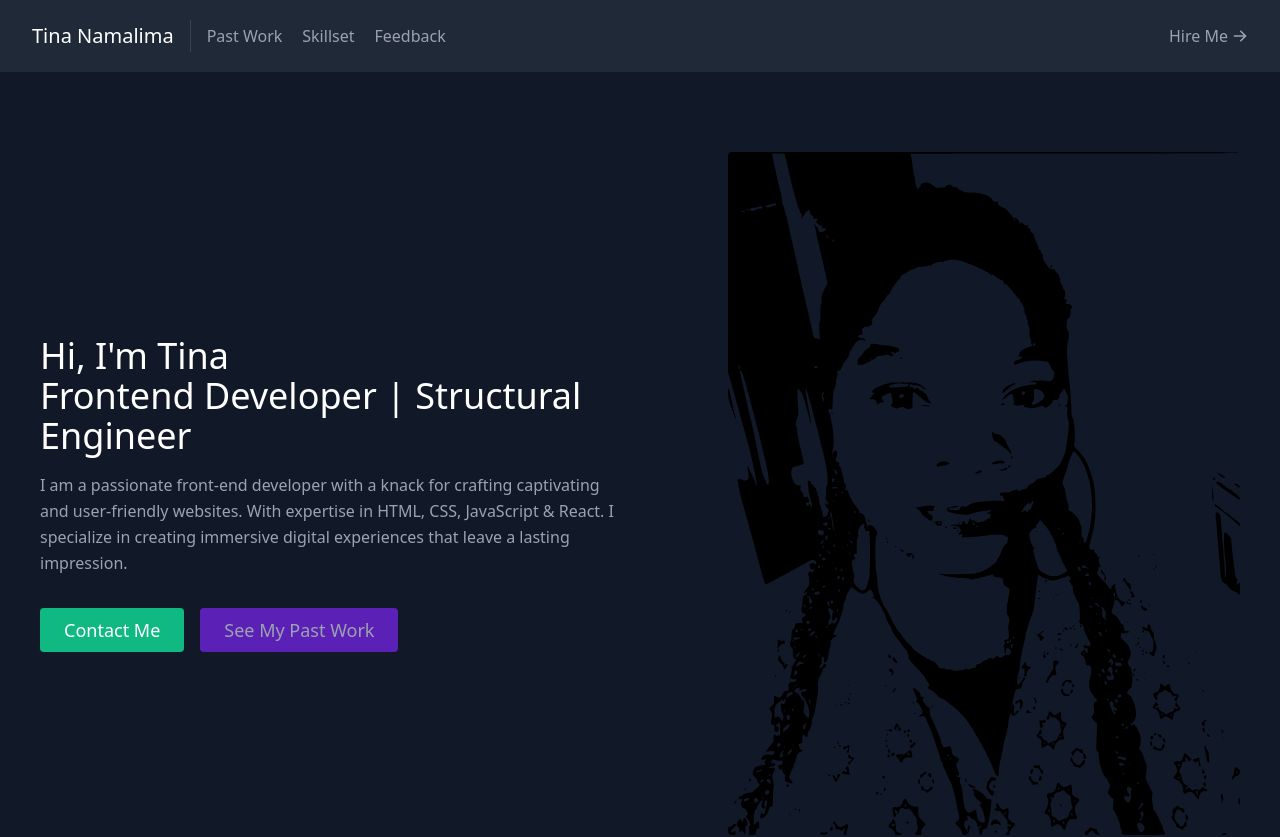
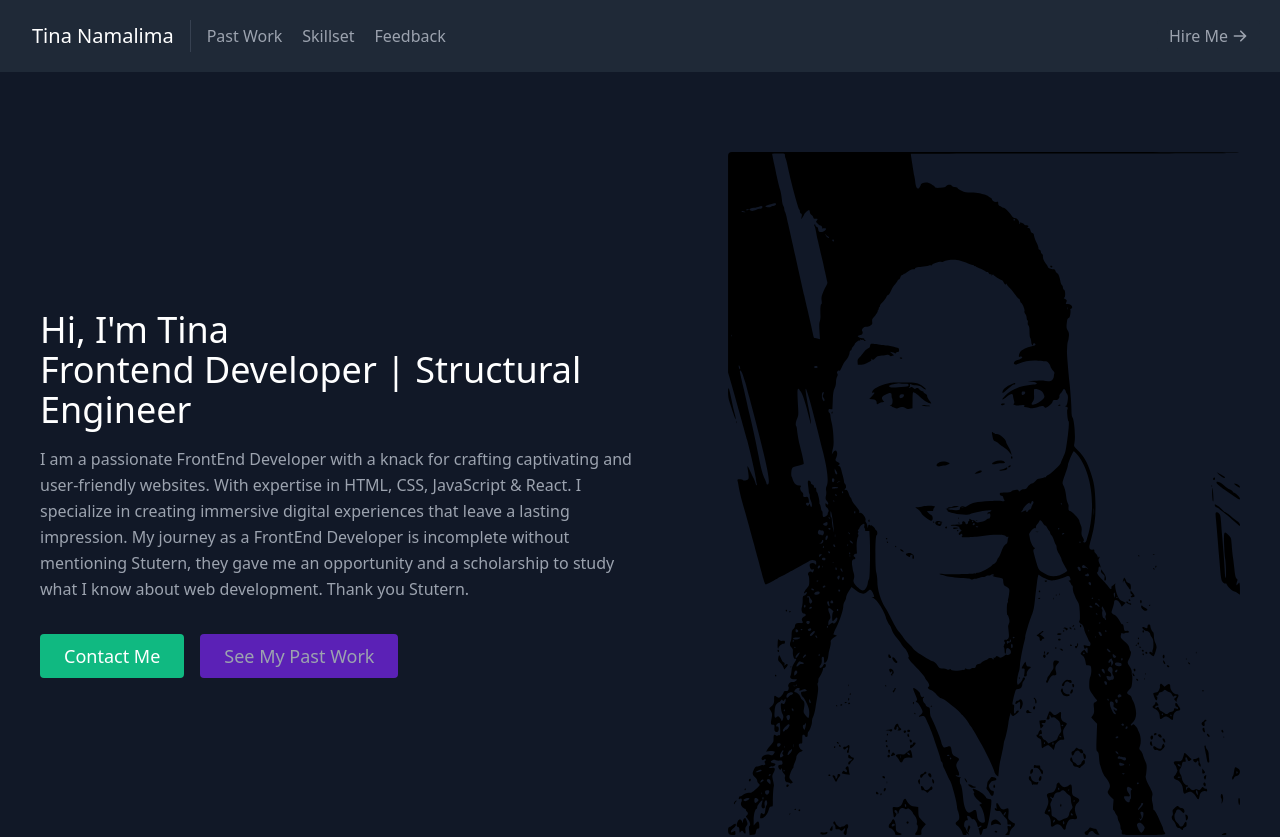
Before and after one commit to Eng-Ti/Tina_Portifolio, a React (Create React App) app: page / in a window 1280 px wide. Shown: the top 837 px of the page. Built offline with nearby package versions, Linux system fonts and the light colour scheme.

Commit message:
updated About

```diff
--- a/src/components/About.js
+++ b/src/components/About.js
@@ -10,9 +10,11 @@ const About = () => {
                         <br className="hidden lg:inline-block" /> Frontend Developer | Structural Engineer
                     </h1>
                     <p className="mb-8 leading-relaxed">
-                        I am a passionate front-end developer with a knack for crafting captivating and
+                        I am a passionate FrontEnd Developer with a knack for crafting captivating and
                         user-friendly websites. With expertise in HTML, CSS, JavaScript & React. I specialize
-                        in creating immersive digital experiences that leave a lasting impression.
+                        in creating immersive digital experiences that leave a lasting impression. My journey
+                        as a FrontEnd Developer is incomplete without mentioning Stutern, they gave me an opportunity
+                        and a scholarship to study what I know about web development. Thank you Stutern.
                     </p>
                     <div className="flex justify-center">
                         <a
--- a/src/data.js
+++ b/src/data.js
@@ -3,7 +3,7 @@ export const projects = [
     title: "Cash2Go-Loan-App",
     subtitle: "React",
     description:
-      "Collaboration Project",
+      "Collaboration Project - part of the front end team, worked hand in hand with the design team, data analysts and the back end team to come up with a loan app ",
     image: "./project-1.gif",
     link: "https://cash-loan-pq2b6ww1a-joyibeh93.vercel.app/",
   },
```
